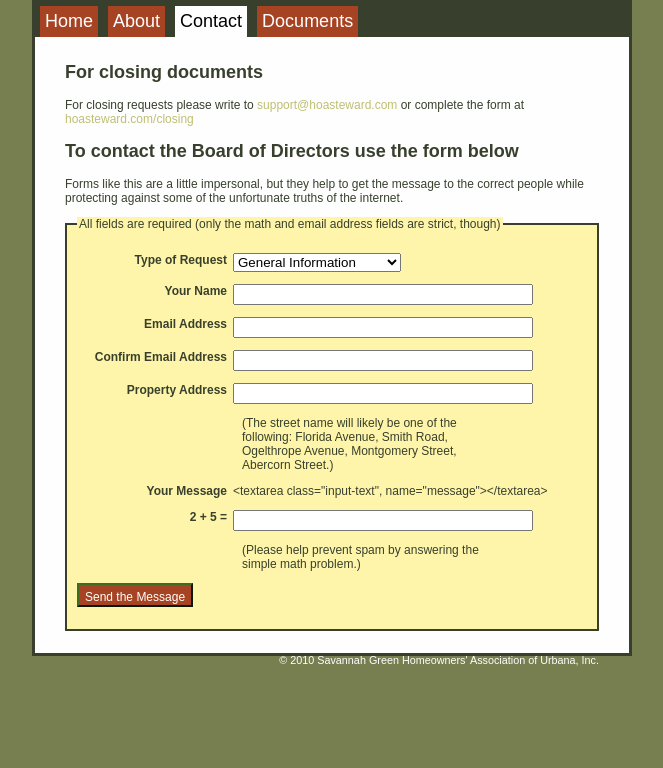
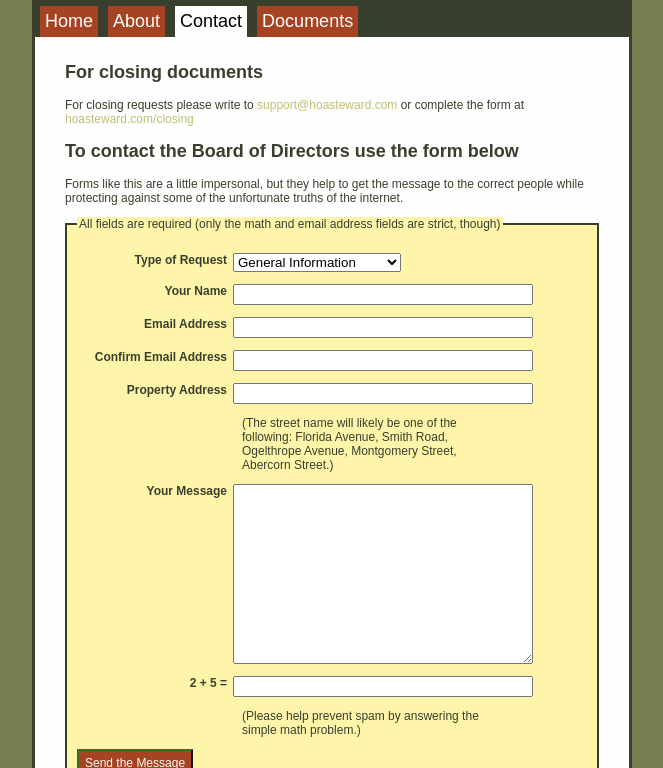
Before and after one commit to edthedev/savannahgreenurbana, a Jekyll site: the page built from contact.md, in a window 1280 px wide, cut to the strip 132-900 px from the top of the page. Shown: the whole strip, without its empty margins (308-971 px from the left). Built offline with Jekyll 4.4.1, drawn with Linux system fonts in a browser that asks for light colours.

Commit message:
Converted into a action=mailto form.

```diff
--- a/contact.md
+++ b/contact.md
@@ -14,12 +14,13 @@ layout: default
   against some of the unfortunate truths of the internet.
 </p>
 
-<form method="POST" action="http://savannahgreenurbana.org/cgi/contact.pl">
+<form method="POST" action="mailto:edthedev@gmail.com" enctype="text/plain">
+<!-- <form method="POST" action="mailto:secretary@savannahgreenurbana.org">
+-->
   <fieldset>
   <legend>
    All fields are required (only the math and email address fields are strict, though)
   </legend>
-
 
   <p>
     <label for="request-type">
@@ -87,9 +88,8 @@ layout: default
     <label for="message">
     Your Message
     </label>
-    <textarea class="input-text", name="message"></textarea>
+    <textarea class="input-text" name="message"></textarea>
   </p>
-
 
   <p>
     <label for="anti-spam">
@@ -98,11 +98,9 @@ layout: default
     <input class="input-text" type="text" name="anti-spam" />
   </p>
 
-
   <p class="explanatory-text">
     (Please help prevent spam by answering the simple math problem.)
   </p>
-
 
   <p class=hidden>
     <label for="anti-spam-answer">
```
